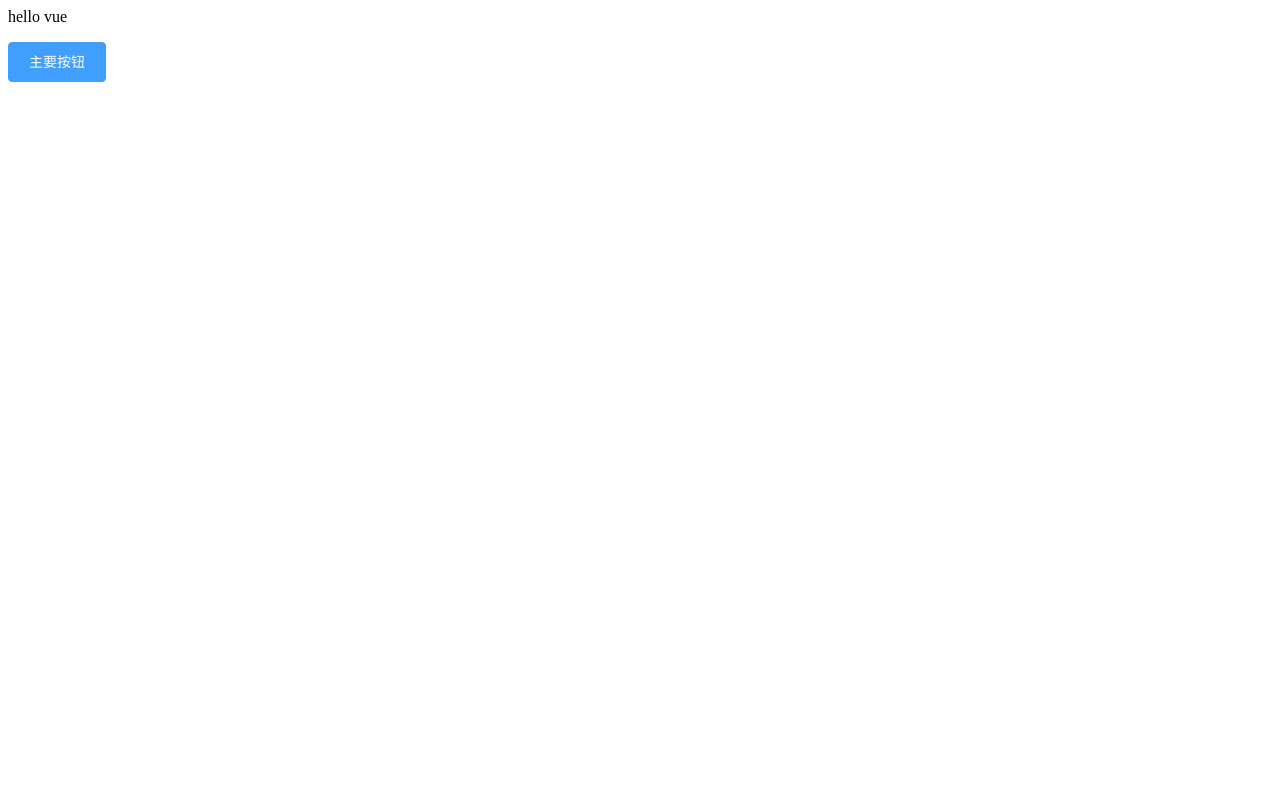
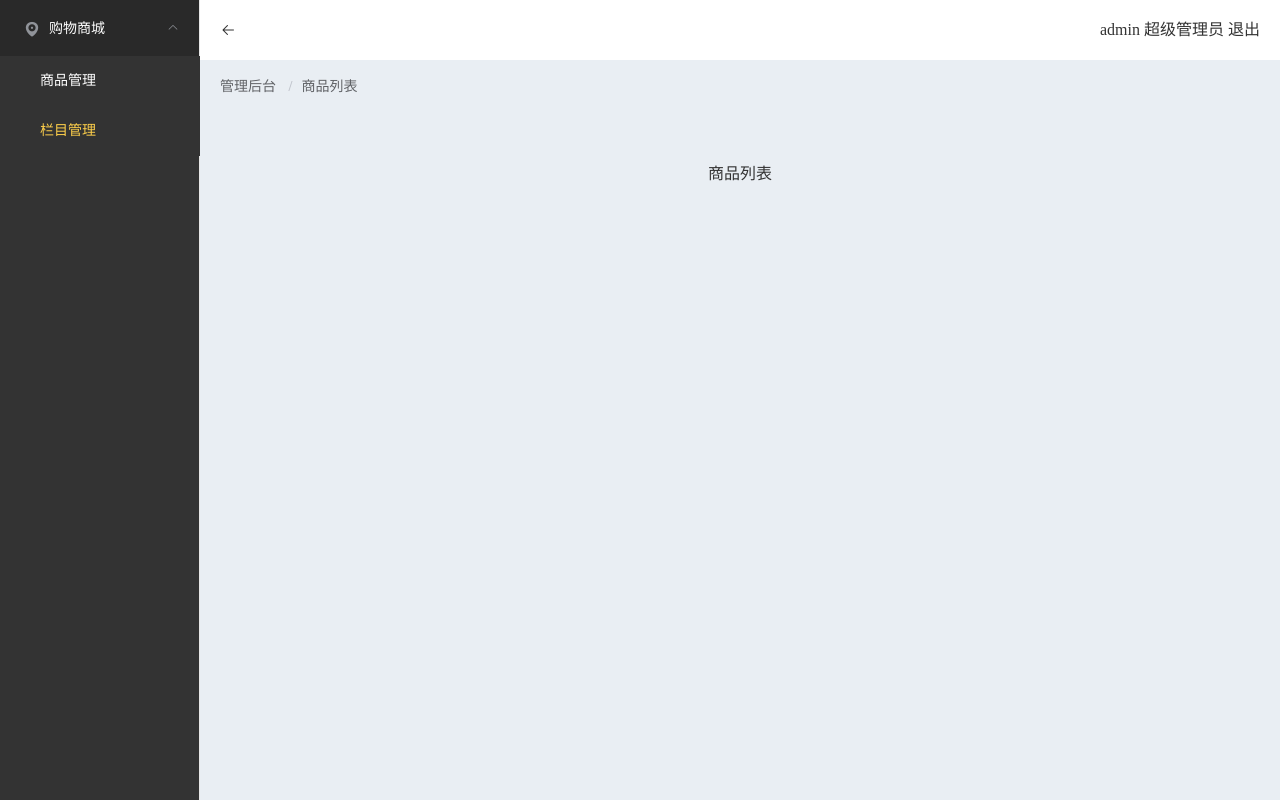
Before and after one commit to itcast-hsian/shop-admin-28, a Vue app: page /#/admin/goods-list in a window 1280 px wide. Built offline with nearby package versions, Linux system fonts and the light colour scheme; no server answers.

Commit message:
登录页和首页布局

```diff
--- a/package.json
+++ b/package.json
@@ -10,7 +10,8 @@
   "dependencies": {
     "axios": "^0.18.0",
     "element-ui": "^2.6.3",
-    "vue": "^2.6.6"
+    "vue": "^2.6.6",
+    "vue-router": "^3.0.2"
   },
   "devDependencies": {
     "@vue/cli-plugin-babel": "^3.5.0",
--- a/src/App.vue
+++ b/src/App.vue
@@ -1,29 +1,20 @@
 <template>
   <div id="app">
-    hello vue
-    <p>
-      <el-button type="primary">主要按钮</el-button>
-    </p>
-
+    <router-view></router-view>
   </div>
 </template>
 
 <script>
 export default {
   name: 'app',
-  mounted(){
 
-    // 调用axios请求数据,axios的成功的回调要是.then这个方法来调用
-    this.$axios({
-      method: "GET",
-      url: "https://api.github.com/users",
-    }).then(res => {
-      console.log(res)
-    })
-  },
 }
 </script>
 
 <style>
-
+/*公共样式*/
+*{
+  margin:0;
+  padding:0;
+}
 </style>
--- /dev/null
+++ b/src/components/Breakcrumb.vue
@@ -0,0 +1,33 @@
+<template>
+    <div>
+        <el-breadcrumb separator="/">
+            <el-breadcrumb-item v-for="(item, index) in routeInfo" :key="index">
+                {{item}}
+            </el-breadcrumb-item>
+        </el-breadcrumb>
+    </div>
+</template>
+
+<script>
+export default {
+    // 由于路由信息是会发生变化，通过监听$route来更新面包屑组件的数据
+    // watch: {},
+
+    computed: {
+        // 面包屑组件的数据
+        routeInfo: function(){
+            // 返回match里的meta信息，组成数组
+            var arr = this.$route.matched.map(v => {
+                return v.meta;
+            })
+
+            return arr;
+        }
+    },
+
+}
+</script>
+
+<style>
+
+</style>
--- /dev/null
+++ b/src/components/Header.vue
@@ -0,0 +1,18 @@
+<template>
+    <el-row type="flex" justify="space-between" align="middle">
+        <i class="el-icon-back"></i>
+        <div>admin 超级管理员 <span class="logout">退出</span></div>
+    </el-row>
+</template>
+
+<script>
+export default {
+
+}
+</script>
+
+<style scoped>
+.logout{
+  cursor: pointer;
+}
+</style>
--- /dev/null
+++ b/src/components/Menu.vue
@@ -0,0 +1,44 @@
+<template>
+    <el-menu
+      default-active="1-2"
+      class="el-menu"
+      @open="handleOpen"
+      @close="handleClose"
+      background-color="#333"
+      text-color="#fff"
+      active-text-color="#ffd04b"
+    >
+      <el-submenu index="1">
+
+        <template slot="title">
+          <i class="el-icon-location"></i>
+          <span>购物商城</span>
+        </template>
+
+        <el-menu-item index="1-1">商品管理</el-menu-item>
+
+        <el-menu-item index="1-2">栏目管理</el-menu-item>
+
+      </el-submenu>
+
+    </el-menu>
+</template>
+
+<script>
+export default {
+    methods: {
+      handleOpen(key, keyPath) {
+        console.log(key, keyPath);
+      },
+      handleClose(key, keyPath) {
+        console.log(key, keyPath);
+      }
+    }
+  }
+</script>
+
+<style scoped>
+.el-menu{
+    height:100%;
+}
+</style>
--- a/src/main.js
+++ b/src/main.js
@@ -8,19 +8,50 @@ import ElementUI from  "element-ui";
 // ElementUI: 2.element-ui样式导入
 import 'element-ui/lib/theme-chalk/index.css';
 
+// 引入路由模块
+import VueRouter from "vue-router";
+
+// 引入组件
+import Login from "./pages/Login";
+import Admin from "./pages/Admin";
+import GoodsList from "./pages/GoodsList";
+import CategoryList from "./pages/CategoryList";
+
 // ElementUI: 3.全局注册插件
 Vue.use(ElementUI);
+
+// 注册路由
+Vue.use(VueRouter);
 
 // 当前是开发环境,可以忽略
 Vue.config.productionTip = false;
 
 // 挂载vue构造函数的原型链，每个组件可以通过this.$axios来调用
-Vue.prototype.$axios = axios
+Vue.prototype.$axios = axios;
+
+// 路由的配置
+const routes = [
+  {path: "/", redirect: "/admin"},
+  {path: "/login", component: Login, meta: "登录"},
+  {path: "/admin",
+  component: Admin,
+  redirect: "/admin/goods-list",
+  meta: "管理后台",
+  children: [
+    { path: "goods-list", component: GoodsList, meta: "商品列表",},
+    { path: "category-list", component: CategoryList, meta: "栏目列表", },
+  ]}
+]
+
+// 路由对象
+const router = new VueRouter({routes});
 
 // 根实例
 // $mount('#app')相当于指定el的配置
 // render 是es6箭头函数的缩写
 new Vue({
+  // 挂载路由到根实例
+  router,
   render: h => h(App),
 }).$mount('#app')
 
--- /dev/null
+++ b/src/pages/Admin.vue
@@ -0,0 +1,77 @@
+<template>
+    <el-container>
+        <el-aside width="200px">
+            <!-- 左侧菜单 -->
+            <Menu></Menu>
+        </el-aside>
+        <el-container>
+            <el-header>
+                <!-- 头部 -->
+                <Header></Header>
+            </el-header>
+            <el-main>
+                <!-- 面包屑 -->
+                <Breakcrumb></Breakcrumb>
+
+                <!-- 匹配到的子组件 -->
+                <router-view></router-view>
+            </el-main>
+        </el-container>
+    </el-container>
+</template>
+
+<script>
+
+// 导入固定的组件
+import Header from "../components/Header";
+import Menu from "../components/Menu";
+import Breakcrumb from "../components/Breakcrumb";
+
+export default {
+
+    // 注册组件
+    components: {
+        Header,
+        Menu,
+        Breakcrumb
+    }
+}
+</script>
+
+<style>
+  .el-header {
+    background-color: #fff;
+    color: #333;
+    line-height: 60px;
+  }
+
+  .el-aside {
+    background-color: #D3DCE6;
+    color: #333;
+    line-height: 200px;
+  }
+
+  .el-main {
+    background-color: #E9EEF3;
+    color: #333;
+    text-align: center;
+    line-height: 160px;
+  }
+
+    /*指向最外层的container样式*/
+  #app > .el-container {
+    position:absolute;
+    width:100%;
+    top:0;
+    bottom:0;
+  }
+
+  .el-container:nth-child(5) .el-aside,
+  .el-container:nth-child(6) .el-aside {
+    line-height: 260px;
+  }
+
+  .el-container:nth-child(7) .el-aside {
+    line-height: 320px;
+  }
+</style>
--- /dev/null
+++ b/src/pages/CategoryList.vue
@@ -0,0 +1,13 @@
+<template>
+    <div>栏目列表</div>
+</template>
+
+<script>
+export default {
+
+}
+</script>
+
+<style>
+
+</style>
--- /dev/null
+++ b/src/pages/GoodsList.vue
@@ -0,0 +1,13 @@
+<template>
+    <div>商品列表</div>
+</template>
+
+<script>
+export default {
+
+}
+</script>
+
+<style>
+
+</style>
--- /dev/null
+++ b/src/pages/Login.vue
@@ -0,0 +1,68 @@
+<template>
+    <el-row type="flex" justify="center" align="middle"  class="login">
+
+        <el-form :model="form" label-width="60px" class="form">
+            <div class="header">登录</div>
+
+            <el-form-item label="账号">
+                <el-input v-model="form.username"></el-input>
+            </el-form-item>
+
+            <el-form-item label="密码">
+                <el-input v-model="form.password" type="password"></el-input>
+            </el-form-item>
+
+            <el-form-item>
+                <el-button type="primary" @click="onSubmit">提交</el-button>
+                <el-button @click="onReset">重置</el-button>
+            </el-form-item>
+        </el-form>
+    </el-row>
+</template>
+<script>
+  export default {
+    data() {
+      return {
+        form: {
+            username: '',
+            password: ""
+        }
+      }
+    },
+    methods: {
+      onSubmit() {
+        // 获取到form的值
+        console.log(this.form)
+      },
+      onReset(){
+          // 清空form的数据
+          this.form = {
+            username: '',
+            password: ""
+          }
+      }
+    }
+  }
+</script>
+
+<style scoped>
+.login{
+    position: absolute;
+    width:100%;
+    top:0;
+    bottom:0;
+}
+
+.form{
+    width:350px;
+
+}
+
+.header{
+    line-height: 2;
+    margin-bottom: 20px;
+    color:#409EFF;
+    text-align: center;
+}
+
+</style>
```
Also changed, not shown: 1 other file (tests, documents, lock files or other folders).
